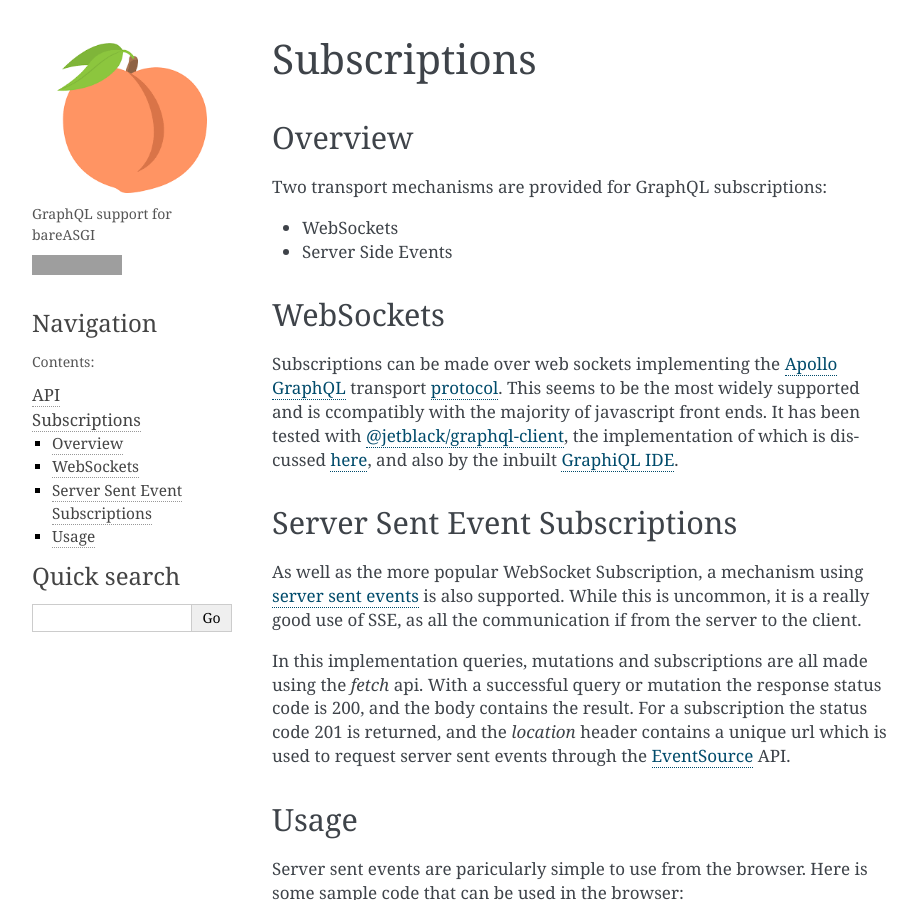
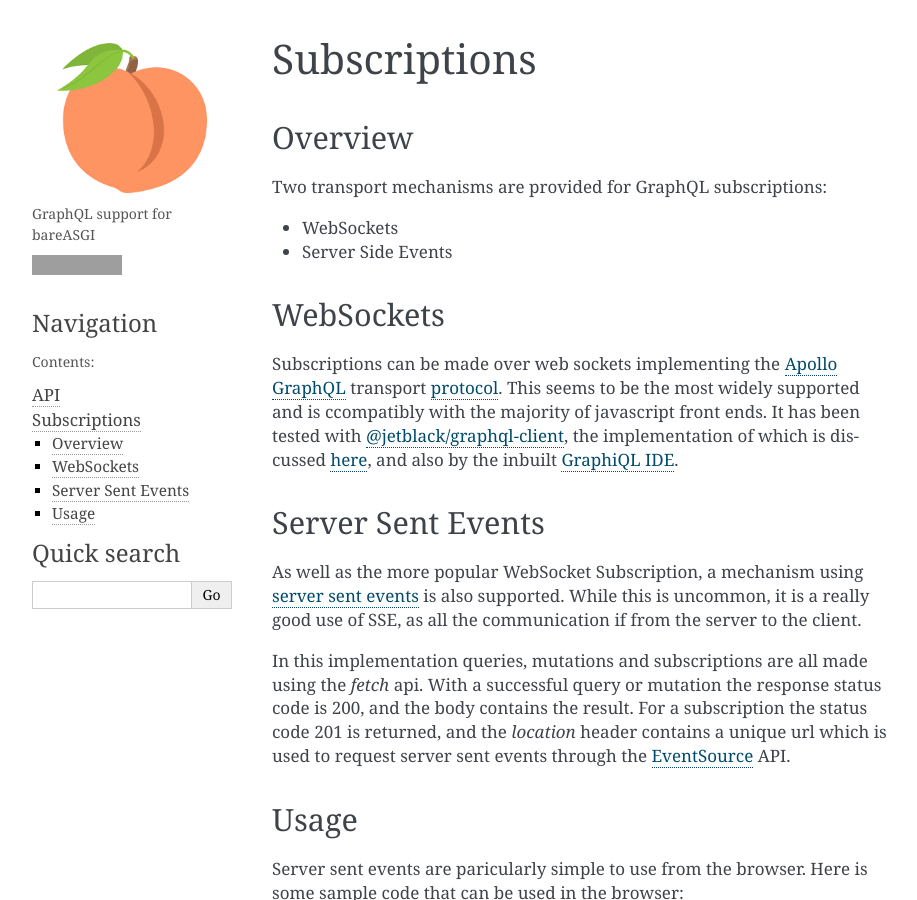
Before and after one commit to rob-blackbourn/bareASGI-graphql-next, a Sphinx documentation site: the page built from docs/subscriptions.rst, in a window 1280 px wide and 900 px high, cut to the strip 0-900 px from the top of the window. Shown: the whole strip, without its empty margins (170-1087 px from the left). Built offline with Sphinx 7.4.7, drawn with Linux system fonts in a browser that asks for light colours; grey boxes are pictures that could not be loaded.

Commit message:
Tidy docs

```diff
--- a/docs/subscriptions.rst
+++ b/docs/subscriptions.rst
@@ -22,8 +22,8 @@ tested with `@jetblack/graphql-client <https://www.npmjs.com/package/@jetblack/g
 of which is discussed `here <https://medium.com/@rob.blackbourn/writing-a-graphql-websocket-subscriber-in-javascript-4451abb9cd60>`_,
 and also by the inbuilt `GraphiQL IDE <https://github.com/graphql/graphiql>`_.
 
-Server Sent Event Subscriptions
--------------------------------
+Server Sent Events
+------------------
 
 As well as the more popular :doc:`WebSocket Subscription </ws_subscriptions>`, a mechanism using
 `server sent events <https://developer.mozilla.org/en-US/docs/Web/API/Server-sent_events>`_
```
